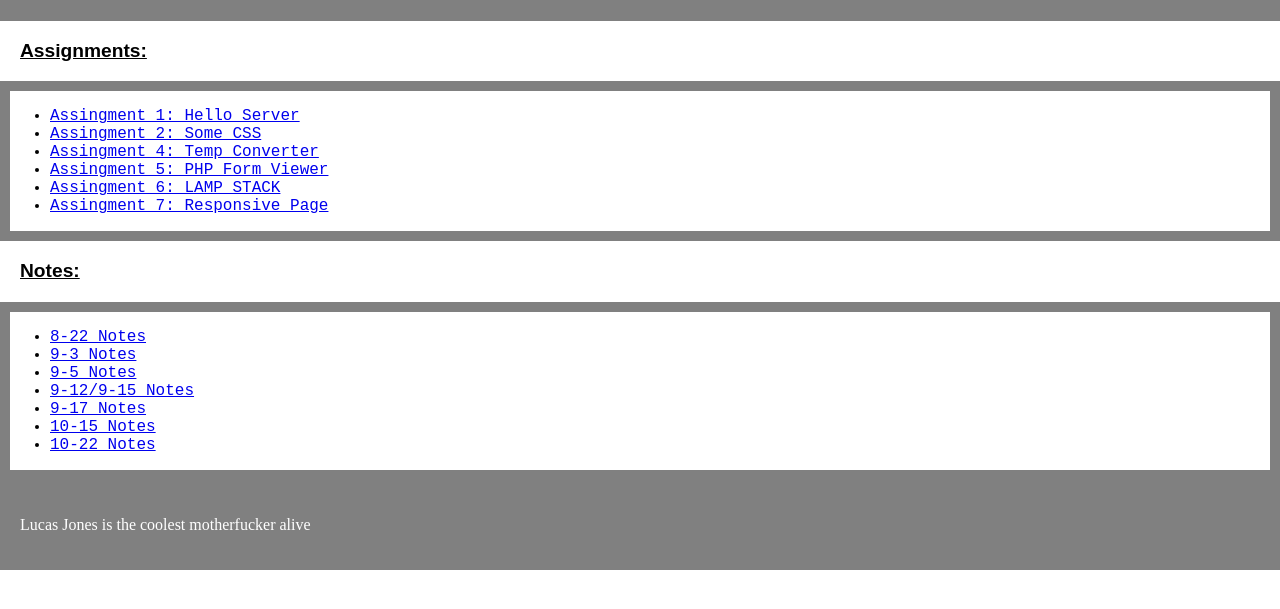
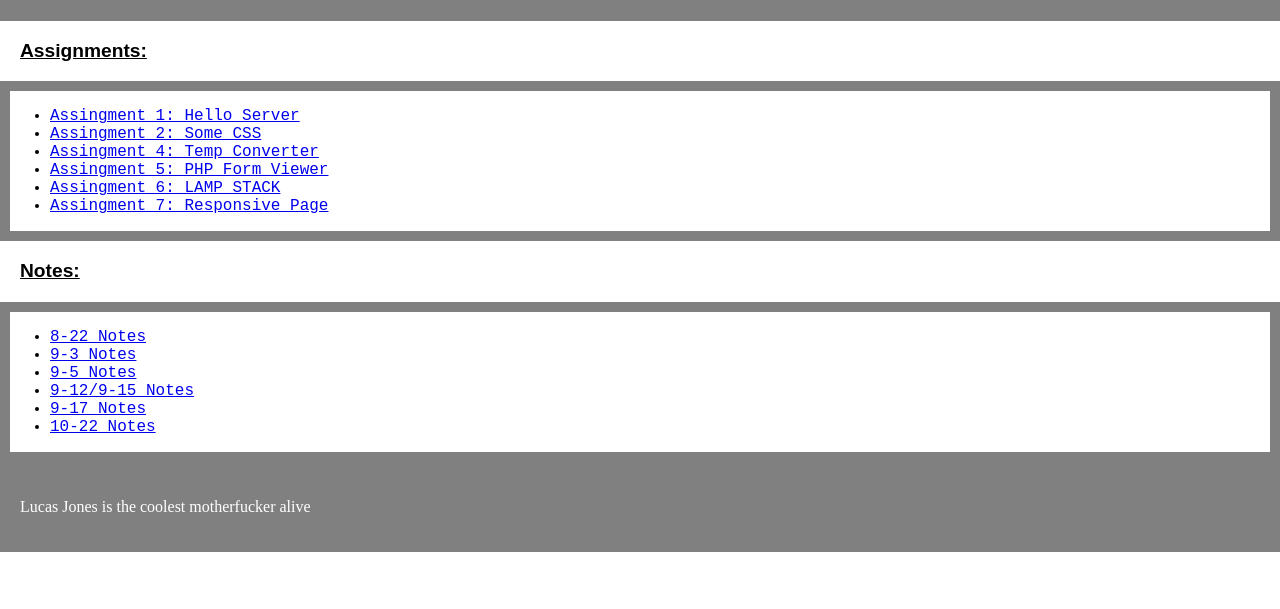
Before and after one commit to Lucas-Jones7/Lucas-Jones7.github.io, a plain HTML site: page TableOfContents.html in a window 1280 px wide. Shown: the part 99-708 px from the top of the page. Drawn offline with Linux system fonts and the light colour scheme.

Commit message:
Update TableOfContents.html
fixed links

```diff
--- a/TableOfContents.html
+++ b/TableOfContents.html
@@ -24,7 +24,7 @@
             <li> <a href="https://lucas-jones7.github.io/Assignment-1/">Assingment 1: Hello Server</a> </li>
             <li> <a href="https://lucas-jones7.github.io/homework2/">Assingment 2: Some CSS</a> </li>
             <li> <a href="https://lucas-jones7.github.io/Assignment-4/">Assingment 4: Temp Converter</a> </li>
-            <li> <a href="https://lucas-jones7.github.io/Assignment-5/">Assingment 5: PHP Form Viewer</a> </li>
+            <li> <a href="https://lucas-jones7.github.io/Assignment-5/form.html">Assingment 5: PHP Form Viewer</a> </li>
             <li> <a href="https://lucas-jones7.github.io/Assignment-6/">Assingment 6: LAMP STACK</a> </li>
             <li> <a href="https://lucas-jones7.github.io/Assignment-7/">Assingment 7: Responsive Page</a> </li>
         </ul>
@@ -41,8 +41,7 @@
             <li> <a href="https://lucas-jones7.github.io/9-5/box.html">9-5 Notes</a> </li>
             <li> <a href="https://lucas-jones7.github.io/9-12--9-15/js-git/index.html">9-12/9-15 Notes</a> </li>
             <li> <a href="https://lucas-jones7.github.io/9-17/calculator.html">9-17 Notes</a> </li>
-            <li> <a href="https://lucas-jones7.github.io/10-15/">10-15 Notes</a> </li>
-            <li> <a href="https://lucas-jones7.github.io/10-22/">10-22 Notes</a> </li>
+            <li> <a href="https://lucas-jones7.github.io/10-22/counter.html">10-22 Notes</a> </li>
         </ul>
     </section>
 
@@ -51,4 +50,5 @@
     </footer>
 
 </body>
+
 </html>
```
